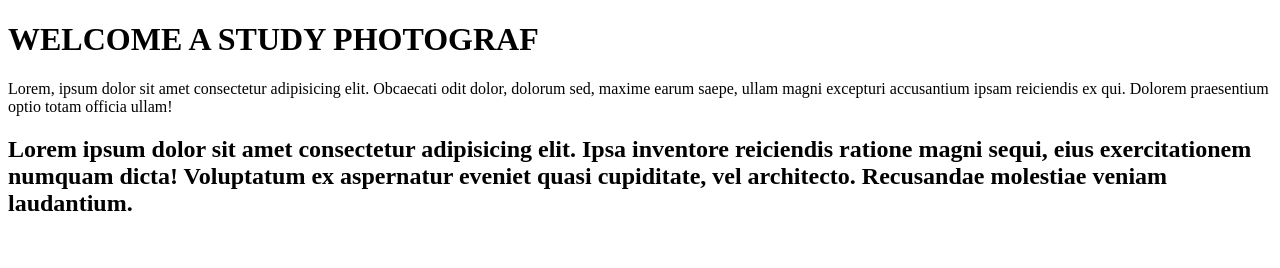
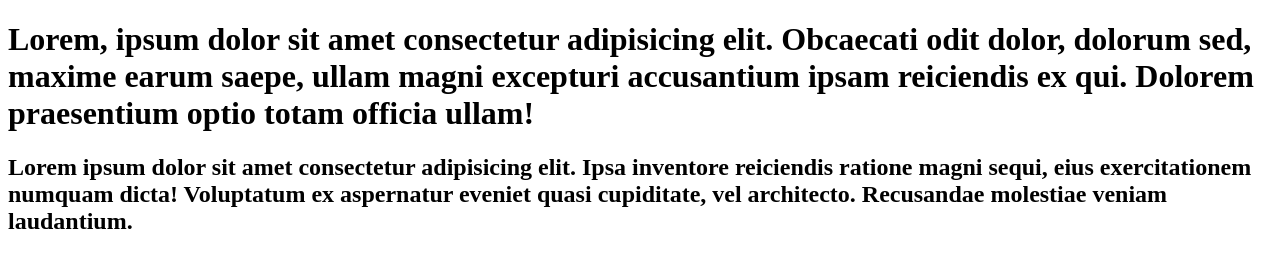
Before and after one commit to rdymonxd/page-web, a plain HTML site: page index.html in a window 1280 px wide. Drawn offline with Linux system fonts and the light colour scheme.

Commit message:
esta eliminanos la etiqueta h1
proof 3

```diff
--- a/index.html
+++ b/index.html
@@ -6,8 +6,10 @@
     <title>Estudio Fotografico </title>
 </head>
 <body>
-    <h1>WELCOME A STUDY PHOTOGRAF</h1>
-    Lorem, ipsum dolor sit amet consectetur adipisicing elit. Obcaecati odit dolor, dolorum sed, maxime earum saepe, ullam magni excepturi accusantium ipsam reiciendis ex qui. Dolorem praesentium optio totam officia ullam!
+
+    <h1>
+        Lorem, ipsum dolor sit amet consectetur adipisicing elit. Obcaecati odit dolor, dolorum sed, maxime earum saepe, ullam magni excepturi accusantium ipsam reiciendis ex qui. Dolorem praesentium optio totam officia ullam!
+    </h1>
     <h2>
         Lorem ipsum dolor sit amet consectetur adipisicing elit. Ipsa inventore reiciendis ratione magni sequi, eius exercitationem numquam dicta! Voluptatum ex aspernatur eveniet quasi cupiditate, vel architecto. Recusandae molestiae veniam laudantium.
     </h2>
```
